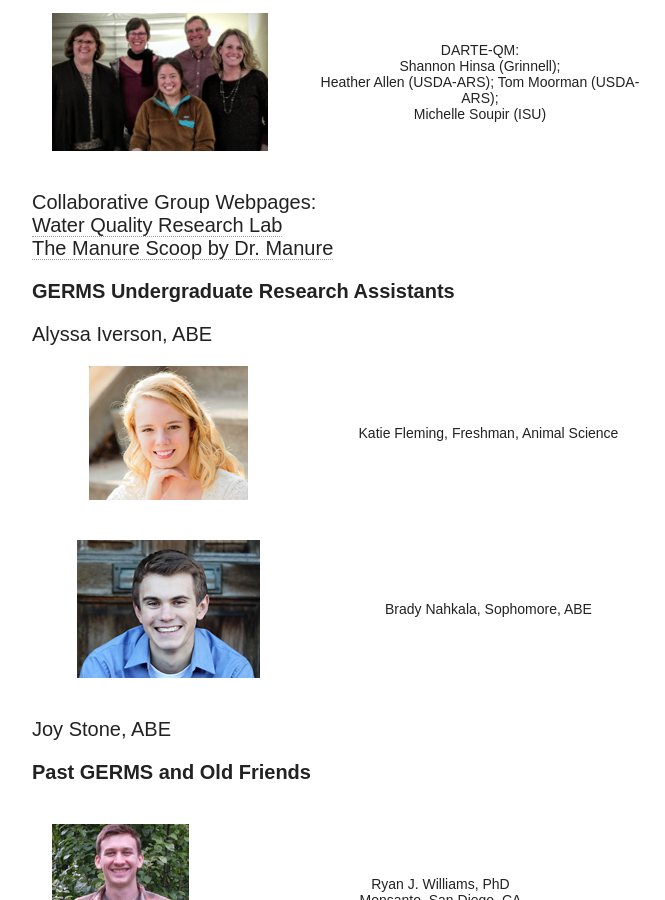
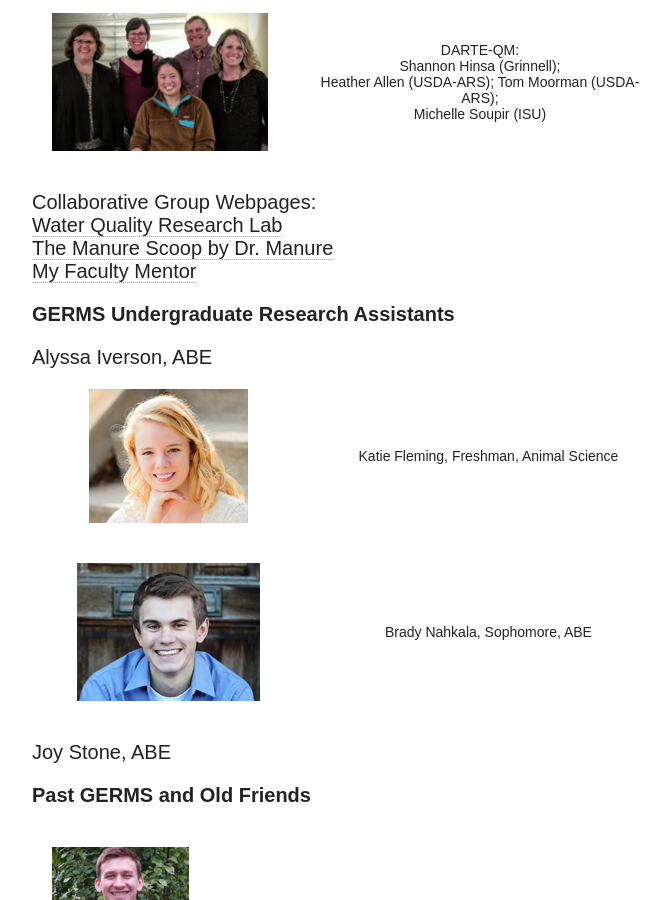
Before and after one commit to germs-lab/germs-lab.github.com-bu, a Jekyll site: the page built from people/index.md, in a window 1280 px wide and 900 px high, scrolled down 1911 px. Shown: the whole window, without its empty margins (288-953 px from the left). Built offline with Jekyll 4.4.1, drawn with Linux system fonts in a browser that asks for light colours; nearby versions of some CDN libraries.

Commit message:
easter egg

```diff
--- a/people/index.md
+++ b/people/index.md
@@ -99,6 +99,7 @@ document.write("<a href='" + "mail" + "to:" + username + "@" + hostname + "'>" +
 Collaborative Group Webpages:
 [Water Quality Research Lab](https://www.abe.iastate.edu/soupir/)
 [The Manure Scoop by Dr. Manure](http://themanurescoop.blogspot.com/)
+[My Faculty Mentor](https://ramanationblog.wordpress.com/)
 
 <p><b>GERMS Undergraduate Research Assistants</b></p>
 <table class="tg">
```
